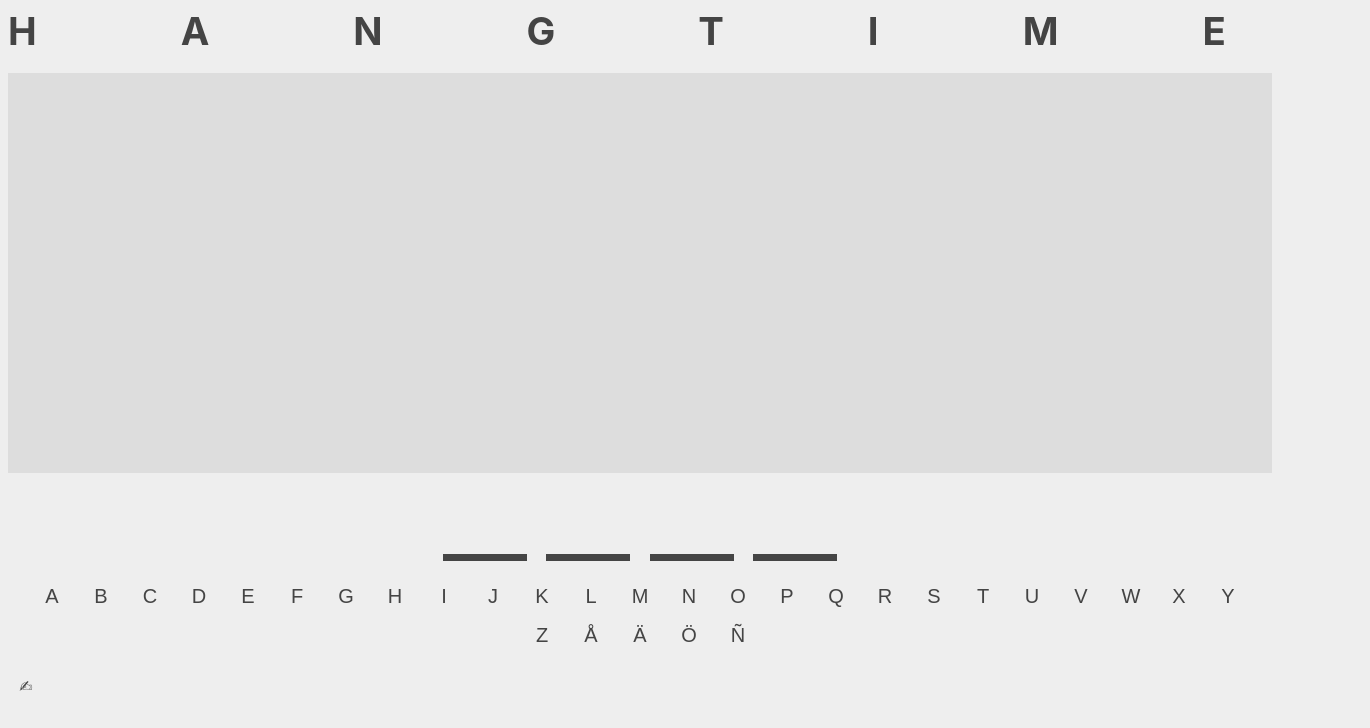
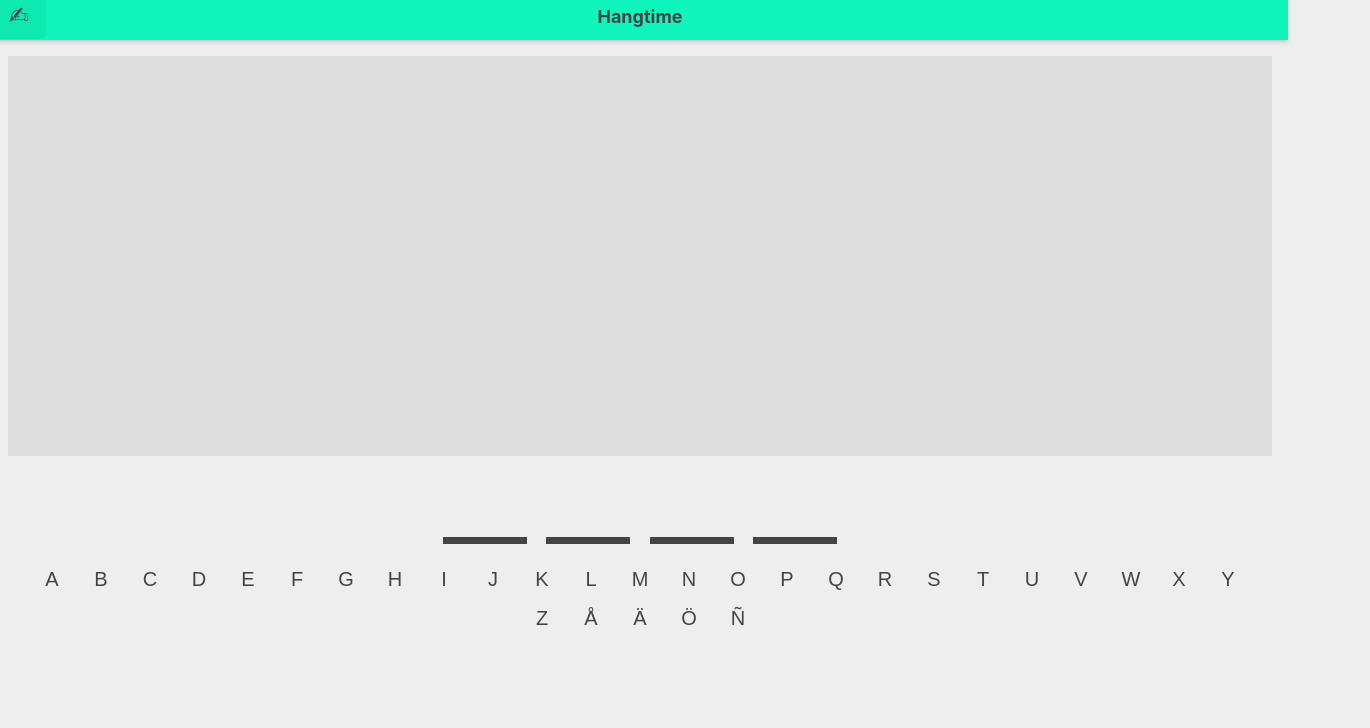
Before and after one commit to LariElovainio/hangtime, a plain HTML site: page index.html in a window 1280 px wide. Shown: the whole page, 1370 px wide, since content can reach past the window. Drawn offline with Linux system fonts and the light colour scheme.

Commit message:
Header toolbar

```diff
--- a/index.html
+++ b/index.html
@@ -14,7 +14,9 @@
 	<link rel="mask-icon" href="apple-touch-icon.svg" color="black">
 </head>
 <body>
-	<h1>Hangtime</h1>
+	<header>
+		<h1>Hangtime</h1>
+	</header>
 	<article>
 		<svg class="viz" version="1.1" xmlns="http://www.w3.org/2000/svg" xmlns:xlink="http://www.w3.org/1999/xlink" x="0px" y="0px"
 			 viewBox="0 0 844 621" style="enable-background:new 0 0 844 621;" xml:space="preserve">
--- a/script.js
+++ b/script.js
@@ -29,6 +29,7 @@ const game = {
 		let game = document.getElementsByTagName('article')[0];
 		game.appendChild(board);
 		this.game = game;
+		this.header = document.getElementsByTagName('header')[0];
 		this.board = board;
 		this.mask();
 		this.letters = this.setLetters();
@@ -48,7 +49,7 @@ const game = {
 			this.init('custom');
 		}.bind(this));
 		toolBar.appendChild(customGame);
-		this.board.appendChild(toolBar);
+		this.header.appendChild(toolBar);
 		this.toolBar = toolBar;
 	},
 
--- a/style.css
+++ b/style.css
@@ -1,6 +1,7 @@
 :root {
 	--bg: #eee;
 	--text: #444;
+	--header-height: 3em;
 }
 
 html,
@@ -15,8 +16,7 @@ body {
 	display: flex;
 	flex-direction: column;
 	font-family: -apple-system, system-ui, sans-serif;
-	overflow: auto;
-	overflow-x: hidden;
+	overflow: hidden;
 	padding: .5em;
 }
 
@@ -24,6 +24,8 @@ article {
 	flex: 1 1 auto;
 	display: flex;
 	flex-direction: column;
+	margin-top: var(--header-height);
+	overflow: auto;
 	overflow-x: hidden;
 }
 
@@ -36,12 +38,25 @@ article section {
 	flex: 1 1 suto;
 }
 
-body > h1 {
+header {
+	align-items: center;
+	background: #0ff5bb;
+	box-shadow: 0 .125em .25em #42937e55;
+	display: flex;
+	height: var(--header-height);
+	justify-content: center;
+	left: 0;
+	margin: -.5em -.5em .5em;
+	position: fixed;
+	right: 0;
+	top: 0;
+}
+
+header h1 {
 	flex: 0;
-	font-size: 3vw;
-	letter-spacing: 11.25vw;
-	margin: 0 0 .5em;
-	text-transform: uppercase;
+	font-size: 1.125em;
+	margin: 0;
+	text-align: center;
 }
 
 button {
@@ -84,7 +99,16 @@ button:hover {
 }
 
 .toolbar {
+	display: flex;
+	font-size: 1.5em;
+	justify-content: space-between;
+	left: 0;
+	line-height: .7;
 	margin: auto 0 0;
+	position: absolute;
+	right: 0;
+	top: 0;
+	z-index: 2;
 }
 
 .mask {
```
